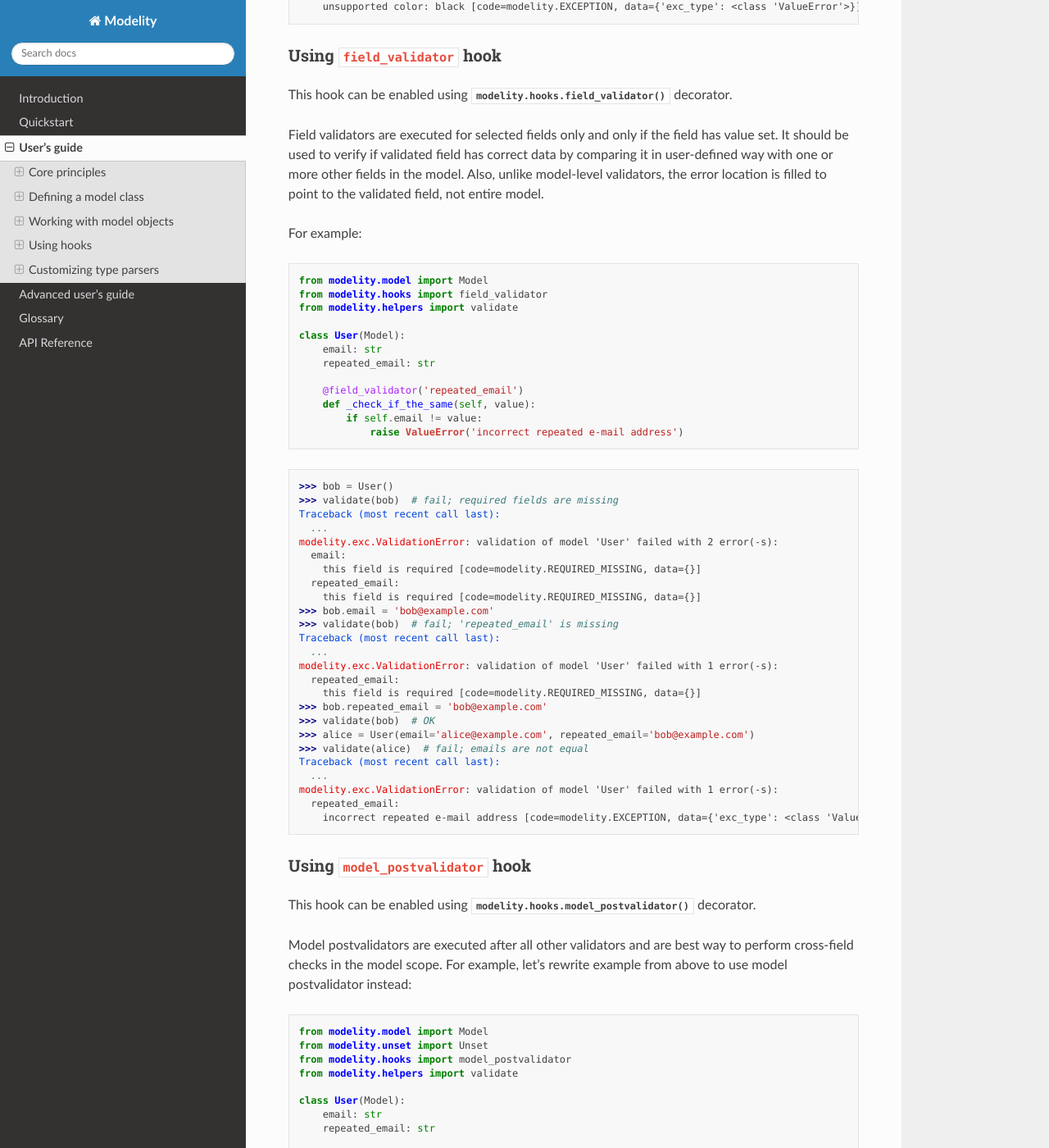
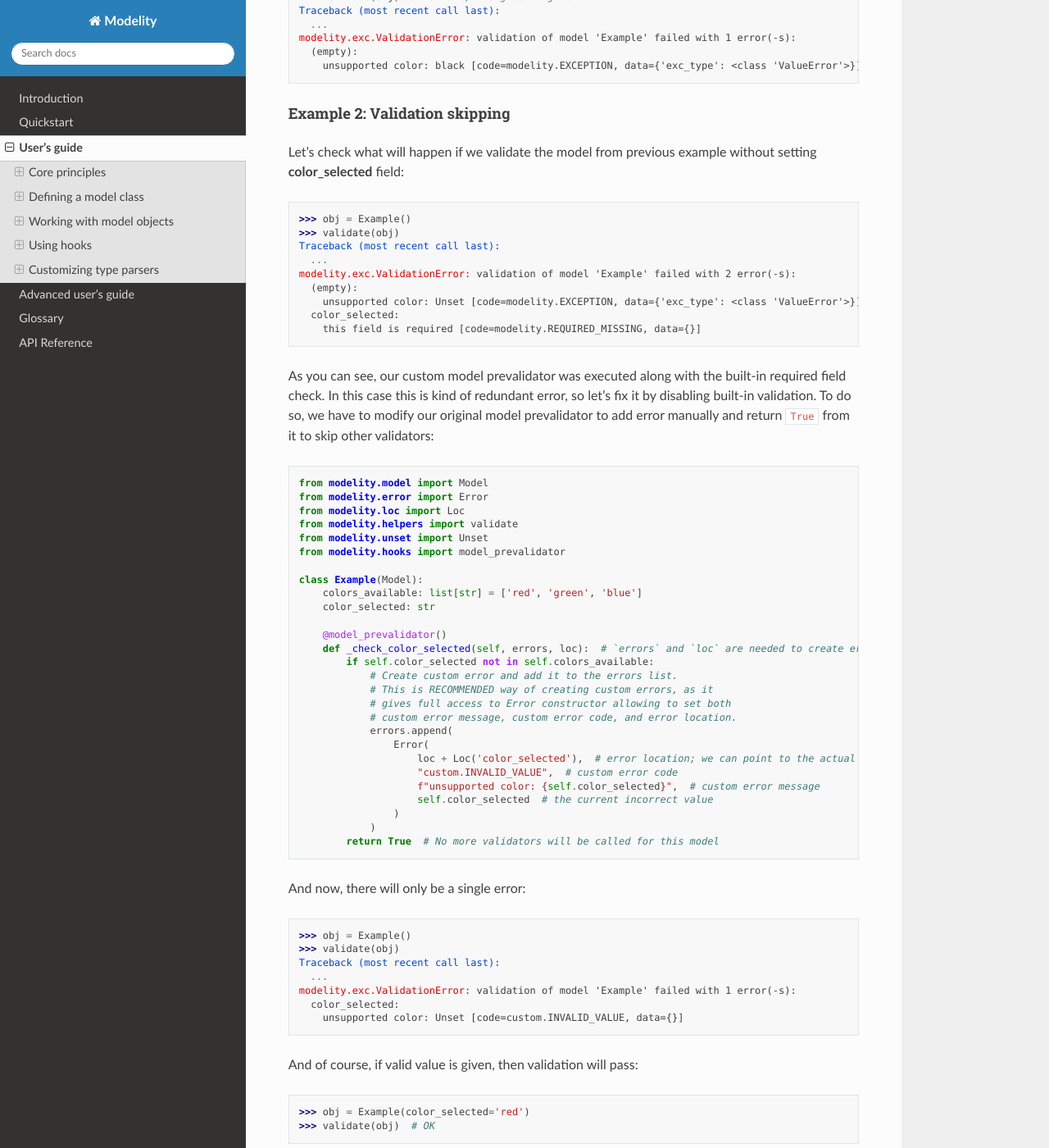
Before and after one commit to mwiatrzyk/modelity, a Sphinx documentation site: the page built from docs/source/guide.rst, in a window 1280 px wide and 1400 px high, scrolled down 23667 px. Shown: the whole window at 82% size. Built offline with Sphinx 7.4.7 and the Read the Docs theme 3.1.0, drawn with Linux system fonts in a browser that asks for light colours; some of the changed text lies outside the part shown.

Commit message:
feat: `model_prevalidator` hook can return True to skip other validators, both custom and built-in ones

```diff
--- a/docs/source/guide.rst
+++ b/docs/source/guide.rst
@@ -986,7 +986,7 @@ was the last preprocessor).
 Preprocessors can signal errors either by raising :exc:`TypeError`, or by
 modifying ``errors`` list and returning :obj:`modelity.unset.Unset` object.
 
-Example 1. White characters stripping
+Example 1: White characters stripping
 ~~~~~~~~~~~~~~~~~~~~~~~~~~~~~~~~~~~~~
 
 .. testcode::
@@ -1015,7 +1015,7 @@ Example 1. White characters stripping
     >>> bob.age
     32
 
-Example 2. Allow only strings as inputs
+Example 2: Allow only strings as inputs
 ~~~~~~~~~~~~~~~~~~~~~~~~~~~~~~~~~~~~~~~
 
 .. testcode::
@@ -1075,7 +1075,7 @@ modifying ``errors`` list and returning :obj:`modelity.unset.Unset` object.
     as it will break the contract (user of our model may expect integer and get
     string instead, for instance).
 
-Example 1. Data alteration
+Example 1: Data alteration
 ~~~~~~~~~~~~~~~~~~~~~~~~~~
 
 .. testcode::
@@ -1113,7 +1113,7 @@ Example 1. Data alteration
     >>> car.direction.length()  # the length is now 1, as the vector was normalized
     1.0
 
-Example 2. Enforce validation of nested models
+Example 2: Enforce validation of nested models
 ~~~~~~~~~~~~~~~~~~~~~~~~~~~~~~~~~~~~~~~~~~~~~~
 
 When using nested models, postprocessor can be used to automatically run
@@ -1173,7 +1173,7 @@ assignment of an already valid objects only:
     >>> car.direction.length()  # Normalization postprocessor still works
     1.0
 
-Example 3. Cross-field validation on field set
+Example 3: Cross-field validation on field set
 ~~~~~~~~~~~~~~~~~~~~~~~~~~~~~~~~~~~~~~~~~~~~~~
 
 Postprocessor can also read fields that were declared earlier and, as Modelity
@@ -1225,7 +1225,7 @@ the time when field is set, not when validation is performed. For example:
     accessed. If that is not possible, then use model pre- or postvalidator
     instead.
 
-Example 4. Setting other fields from postprocessor
+Example 4: Setting other fields from postprocessor
 ~~~~~~~~~~~~~~~~~~~~~~~~~~~~~~~~~~~~~~~~~~~~~~~~~~
 
 This is side-effect of making it possible to access model object from field
@@ -1280,7 +1280,11 @@ built-in validators and required field presence checking. Model prevalidators
 can access all fields of the model they are declared in, therefore it is
 capable of performing cross-field validation easily.
 
-For example:
+Example 1: Cross-field validation on per-model basis
+~~~~~~~~~~~~~~~~~~~~~~~~~~~~~~~~~~~~~~~~~~~~~~~~~~~~
+
+Let's assume we have a model with two fields and we need to check cross-field
+dependencies on a per-model basis. Here's an example:
 
 .. testcode::
 
@@ -1310,6 +1314,85 @@ For example:
     modelity.exc.ValidationError: validation of model 'Example' failed with 1 error(-s):
       (empty):
         unsupported color: black [code=modelity.EXCEPTION, data={'exc_type': <class 'ValueError'>}]
+
+Example 2: Validation skipping
+~~~~~~~~~~~~~~~~~~~~~~~~~~~~~~
+
+Let's check what will happen if we validate the model from previous example
+without setting **color_selected** field:
+
+.. doctest::
+
+    >>> obj = Example()
+    >>> validate(obj)
+    Traceback (most recent call last):
+      ...
+    modelity.exc.ValidationError: validation of model 'Example' failed with 2 error(-s):
+      (empty):
+        unsupported color: Unset [code=modelity.EXCEPTION, data={'exc_type': <class 'ValueError'>}]
+      color_selected:
+        this field is required [code=modelity.REQUIRED_MISSING, data={}]
+
+As you can see, our custom model prevalidator was executed along with the
+built-in required field check. In this case this is kind of redundant error, so
+let's fix it by disabling built-in validation. To do so, we have to modify our
+original model prevalidator to add error manually and return ``True`` from it
+to skip other validators:
+
+.. testcode::
+
+    from modelity.model import Model
+    from modelity.error import Error
+    from modelity.loc import Loc
+    from modelity.helpers import validate
+    from modelity.unset import Unset
+    from modelity.hooks import model_prevalidator
+
+    class Example(Model):
+        colors_available: list[str] = ['red', 'green', 'blue']
+        color_selected: str
+
+        @model_prevalidator()
+        def _check_color_selected(self, errors, loc):  # `errors` and `loc` are needed to create error
+            if self.color_selected not in self.colors_available:
+                # Create custom error and add it to the errors list.
+                # This is RECOMMENDED way of creating custom errors, as it
+                # gives full access to Error constructor allowing to set both
+                # custom error message, custom error code, and error location.
+                errors.append(
+                    Error(
+                        loc + Loc('color_selected'),  # error location; we can point to the actual field if needed
+                        "custom.INVALID_VALUE",  # custom error code
+                        f"unsupported color: {self.color_selected}",  # custom error message
+                        self.color_selected  # the current incorrect value
+                    )
+                )
+            return True  # No more validators will be called for this model
+
+And now, there will only be a single error:
+
+.. doctest::
+
+    >>> obj = Example()
+    >>> validate(obj)
+    Traceback (most recent call last):
+      ...
+    modelity.exc.ValidationError: validation of model 'Example' failed with 1 error(-s):
+      color_selected:
+        unsupported color: Unset [code=custom.INVALID_VALUE, data={}]
+
+And of course, if valid value is given, then validation will pass:
+
+.. doctest::
+
+    >>> obj = Example(color_selected='red')
+    >>> validate(obj)  # OK
+
+.. important::
+
+    Please note that we had to create error manually to force model
+    prevalidation to return ``True``. If fact, this is RECOMMENDED way of
+    creating custom errors; raising exceptions is just a shortcut.
 
 Using ``field_validator`` hook
 ^^^^^^^^^^^^^^^^^^^^^^^^^^^^^^
```
Also changed, not shown: other parts of docs/source/guide.rst (+1 -1 lines), 4 other files.
